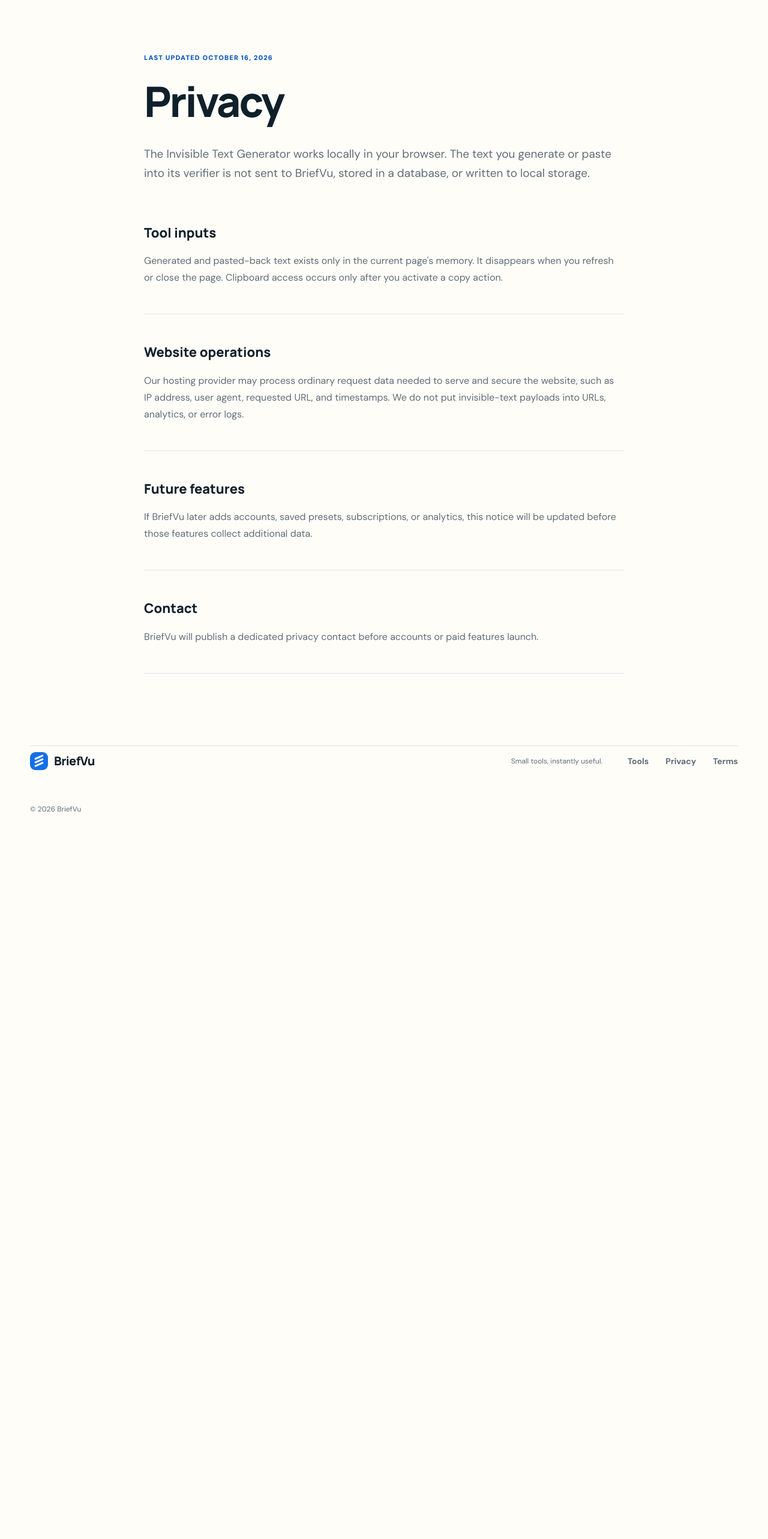
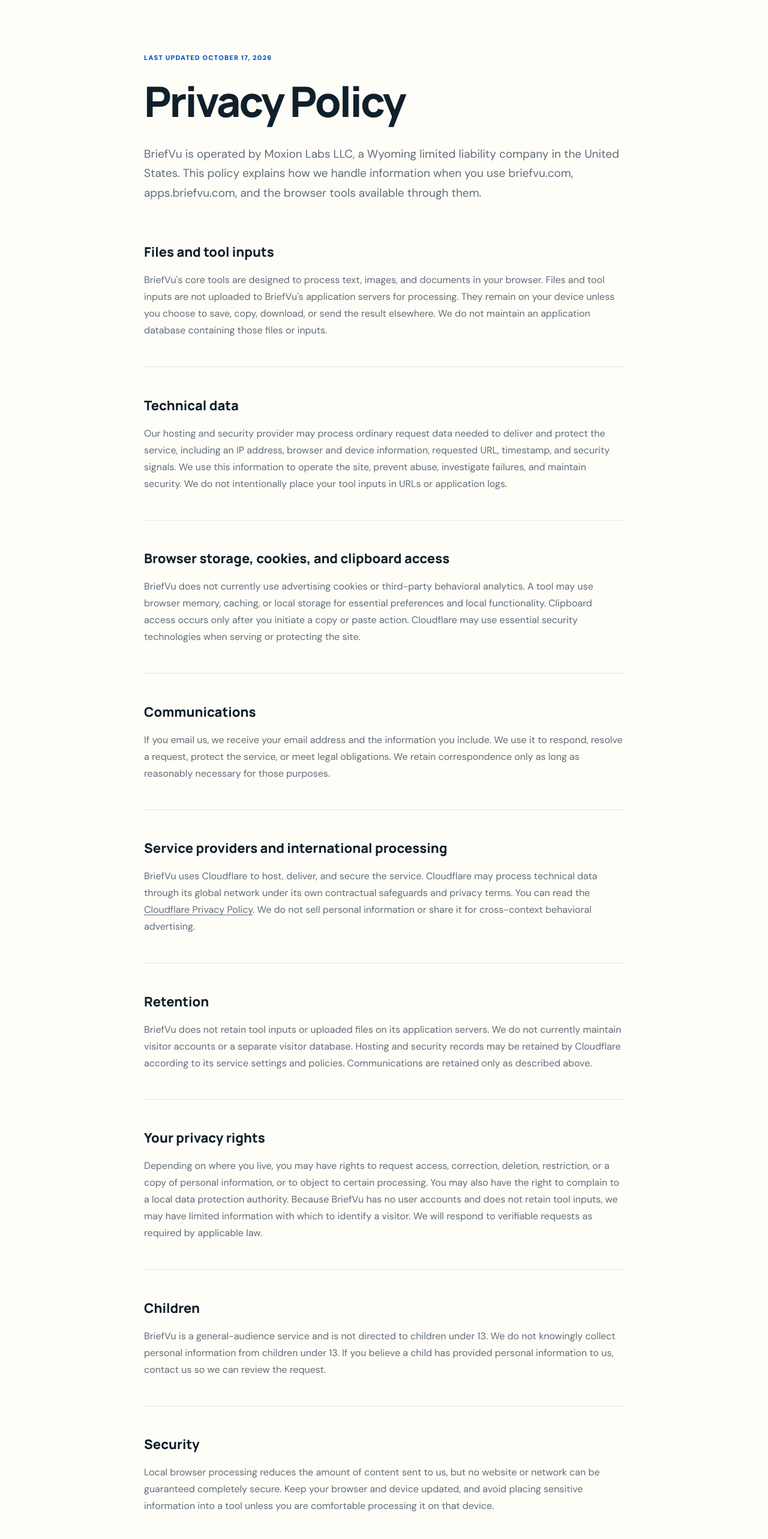
Before and after one commit to kaixin20190930/briefvu, a Next.js app: page /privacy in a window 1280 px wide. Shown: the part 80-2646 px from the top of the page at 60% size. Before the commit the page ends 1443 px from the top, so only its background shows below. Built offline with nearby package versions, Linux system fonts and the light colour scheme; no server answers.

Commit message:
Update BriefVu privacy and terms

```diff
--- a/app/privacy/page.tsx
+++ b/app/privacy/page.tsx
@@ -1,18 +1,65 @@
 import type { Metadata } from "next";
 import { createPageMetadata } from "@/lib/site";
 
-export const metadata: Metadata = createPageMetadata({ title: "Privacy", description: "How BriefVu handles tool inputs and basic website data.", path: "/privacy" });
+export const metadata: Metadata = createPageMetadata({
+  title: "Privacy Policy",
+  description: "How BriefVu handles files, tool inputs, technical data, browser storage, and privacy requests.",
+  path: "/privacy",
+});
 
 export default function PrivacyPage() {
   return (
     <main className="legal-shell">
-      <span className="section-label">Last updated October 16, 2026</span>
-      <h1>Privacy</h1>
-      <p className="legal-lead">The Invisible Text Generator works locally in your browser. The text you generate or paste into its verifier is not sent to BriefVu, stored in a database, or written to local storage.</p>
-      <section><h2>Tool inputs</h2><p>Generated and pasted-back text exists only in the current page&apos;s memory. It disappears when you refresh or close the page. Clipboard access occurs only after you activate a copy action.</p></section>
-      <section><h2>Website operations</h2><p>Our hosting provider may process ordinary request data needed to serve and secure the website, such as IP address, user agent, requested URL, and timestamps. We do not put invisible-text payloads into URLs, analytics, or error logs.</p></section>
-      <section><h2>Future features</h2><p>If BriefVu later adds accounts, saved presets, subscriptions, or analytics, this notice will be updated before those features collect additional data.</p></section>
-      <section><h2>Contact</h2><p>BriefVu will publish a dedicated privacy contact before accounts or paid features launch.</p></section>
+      <span className="section-label">Last updated October 17, 2026</span>
+      <h1>Privacy Policy</h1>
+      <p className="legal-lead">
+        BriefVu is operated by Moxion Labs LLC, a Wyoming limited liability company in the United States. This policy explains how we handle information when you use briefvu.com, apps.briefvu.com, and the browser tools available through them.
+      </p>
+
+      <section>
+        <h2>Files and tool inputs</h2>
+        <p>BriefVu&apos;s core tools are designed to process text, images, and documents in your browser. Files and tool inputs are not uploaded to BriefVu&apos;s application servers for processing. They remain on your device unless you choose to save, copy, download, or send the result elsewhere. We do not maintain an application database containing those files or inputs.</p>
+      </section>
+      <section>
+        <h2>Technical data</h2>
+        <p>Our hosting and security provider may process ordinary request data needed to deliver and protect the service, including an IP address, browser and device information, requested URL, timestamp, and security signals. We use this information to operate the site, prevent abuse, investigate failures, and maintain security. We do not intentionally place your tool inputs in URLs or application logs.</p>
+      </section>
+      <section>
+        <h2>Browser storage, cookies, and clipboard access</h2>
+        <p>BriefVu does not currently use advertising cookies or third-party behavioral analytics. A tool may use browser memory, caching, or local storage for essential preferences and local functionality. Clipboard access occurs only after you initiate a copy or paste action. Cloudflare may use essential security technologies when serving or protecting the site.</p>
+      </section>
+      <section>
+        <h2>Communications</h2>
+        <p>If you email us, we receive your email address and the information you include. We use it to respond, resolve a request, protect the service, or meet legal obligations. We retain correspondence only as long as reasonably necessary for those purposes.</p>
+      </section>
+      <section>
+        <h2>Service providers and international processing</h2>
+        <p>BriefVu uses Cloudflare to host, deliver, and secure the service. Cloudflare may process technical data through its global network under its own contractual safeguards and privacy terms. You can read the <a href="https://www.cloudflare.com/privacypolicy/" target="_blank" rel="noreferrer">Cloudflare Privacy Policy</a>. We do not sell personal information or share it for cross-context behavioral advertising.</p>
+      </section>
+      <section>
+        <h2>Retention</h2>
+        <p>BriefVu does not retain tool inputs or uploaded files on its application servers. We do not currently maintain visitor accounts or a separate visitor database. Hosting and security records may be retained by Cloudflare according to its service settings and policies. Communications are retained only as described above.</p>
+      </section>
+      <section>
+        <h2>Your privacy rights</h2>
+        <p>Depending on where you live, you may have rights to request access, correction, deletion, restriction, or a copy of personal information, or to object to certain processing. You may also have the right to complain to a local data protection authority. Because BriefVu has no user accounts and does not retain tool inputs, we may have limited information with which to identify a visitor. We will respond to verifiable requests as required by applicable law.</p>
+      </section>
+      <section>
+        <h2>Children</h2>
+        <p>BriefVu is a general-audience service and is not directed to children under 13. We do not knowingly collect personal information from children under 13. If you believe a child has provided personal information to us, contact us so we can review the request.</p>
+      </section>
+      <section>
+        <h2>Security</h2>
+        <p>Local browser processing reduces the amount of content sent to us, but no website or network can be guaranteed completely secure. Keep your browser and device updated, and avoid placing sensitive information into a tool unless you are comfortable processing it on that device.</p>
+      </section>
+      <section>
+        <h2>Changes to this policy</h2>
+        <p>We may update this policy when BriefVu adds features or our practices change. The revision date at the top of this page shows when the current version took effect. If a future feature materially changes how data is collected, we will update this notice before or when that feature launches.</p>
+      </section>
+      <section>
+        <h2>Contact</h2>
+        <p>For privacy questions or requests, email <a href="mailto:privacy@briefvu.com">privacy@briefvu.com</a>. The data controller for BriefVu is Moxion Labs LLC, a Wyoming limited liability company, United States.</p>
+      </section>
     </main>
   );
 }
```
Also changed, not shown: app/terms/page.tsx (+29 -7 lines), app/globals.css.
